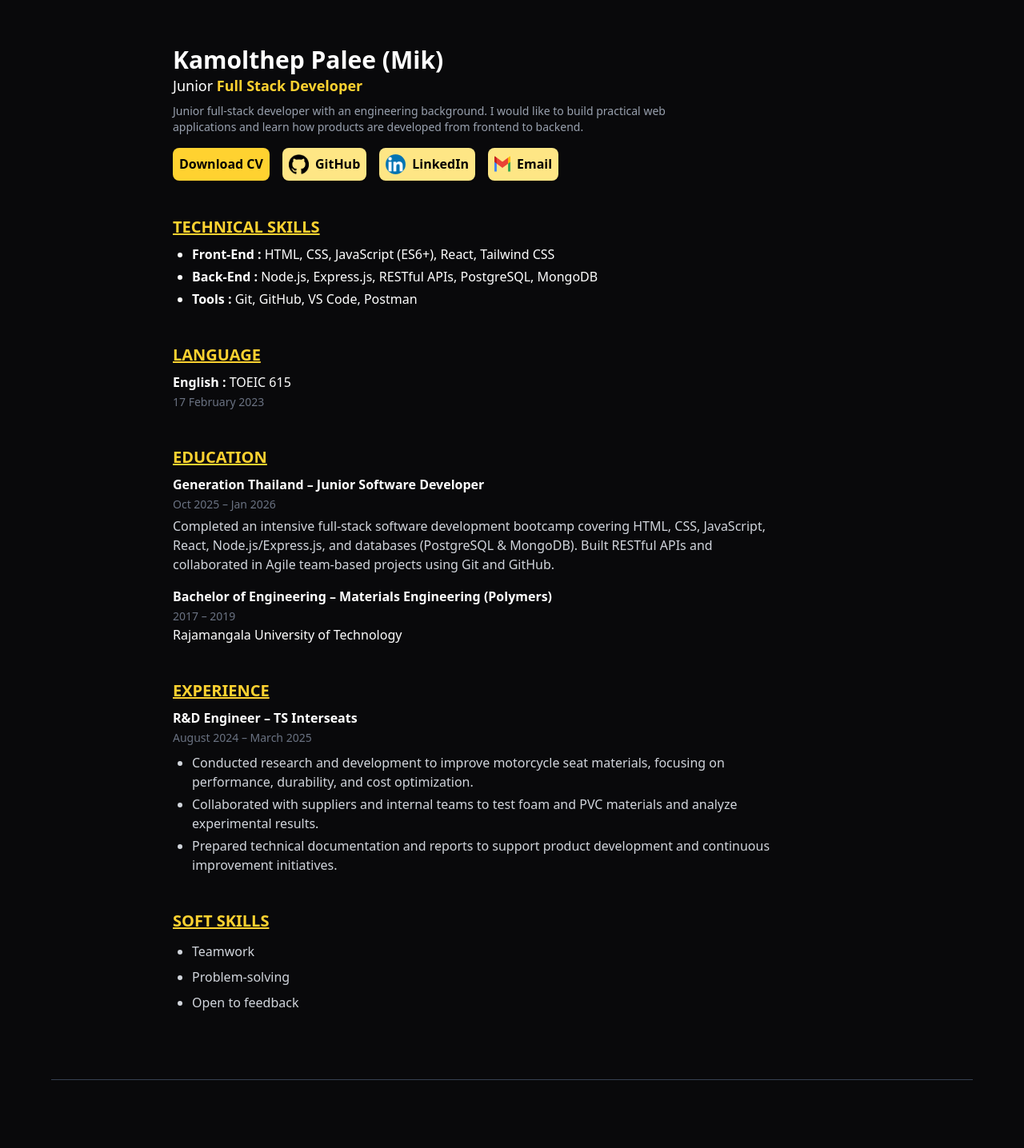
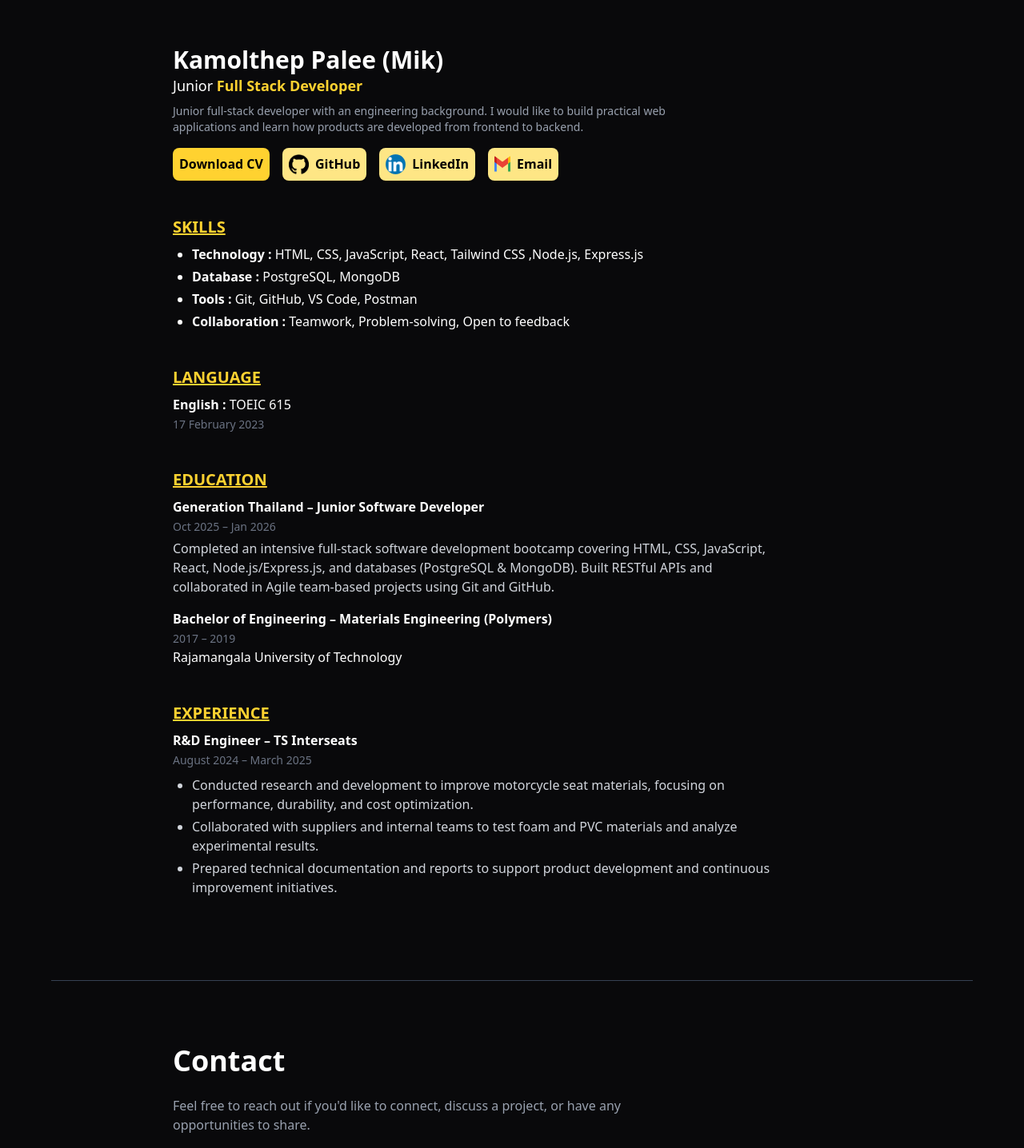
Before and after one commit to mikkamolthep/portfolio, a React (Vite) app: page / in a window 1280 px wide. Shown: the part 1711-3147 px from the top of the page at 80% size. Built offline with nearby package versions, Linux system fonts and the light colour scheme.

Commit message:
edited skill

```diff
--- a/src/components/CV.jsx
+++ b/src/components/CV.jsx
@@ -69,19 +69,21 @@
 
       <div className="mb-6">
         <h3 className="text-xl font-semibold mb-2 text-amber-300 underline pt-5">
-          TECHNICAL SKILLS
+          SKILLS
         </h3>
         <ul className="list-disc pl-6 space-y-1">
           <li>
-            <strong>Front-End :</strong> HTML, CSS, JavaScript (ES6+), React,
-            Tailwind CSS
+            <strong>Technology :</strong> HTML, CSS, JavaScript, React,
+            Tailwind CSS ,Node.js, Express.js
           </li>
           <li>
-            <strong>Back-End :</strong> Node.js, Express.js, RESTful APIs,
-            PostgreSQL, MongoDB
+            <strong>Database :</strong> PostgreSQL, MongoDB
           </li>
           <li>
             <strong>Tools :</strong> Git, GitHub, VS Code, Postman
+          </li>
+          <li>
+            <strong>Collaboration :</strong> Teamwork, Problem-solving, Open to feedback
           </li>
         </ul>
       </div>
@@ -143,17 +145,6 @@
           </li>
         </ul>
       </div>
-
-      <div>
-        <h3 className="text-xl font-semibold mb-2 text-amber-300 underline pt-5">
-          SOFT SKILLS
-        </h3>
-        <ul className="list-disc pl-6 text-gray-300">
-          <li className="py-1">Teamwork</li>
-          <li className="py-1">Problem-solving</li>
-          <li className="py-1">Open to feedback</li>
-        </ul>
-      </div>
     </div>
   );
 }
```
Also changed, not shown: 1 other file (tests, documents, lock files or other folders).
